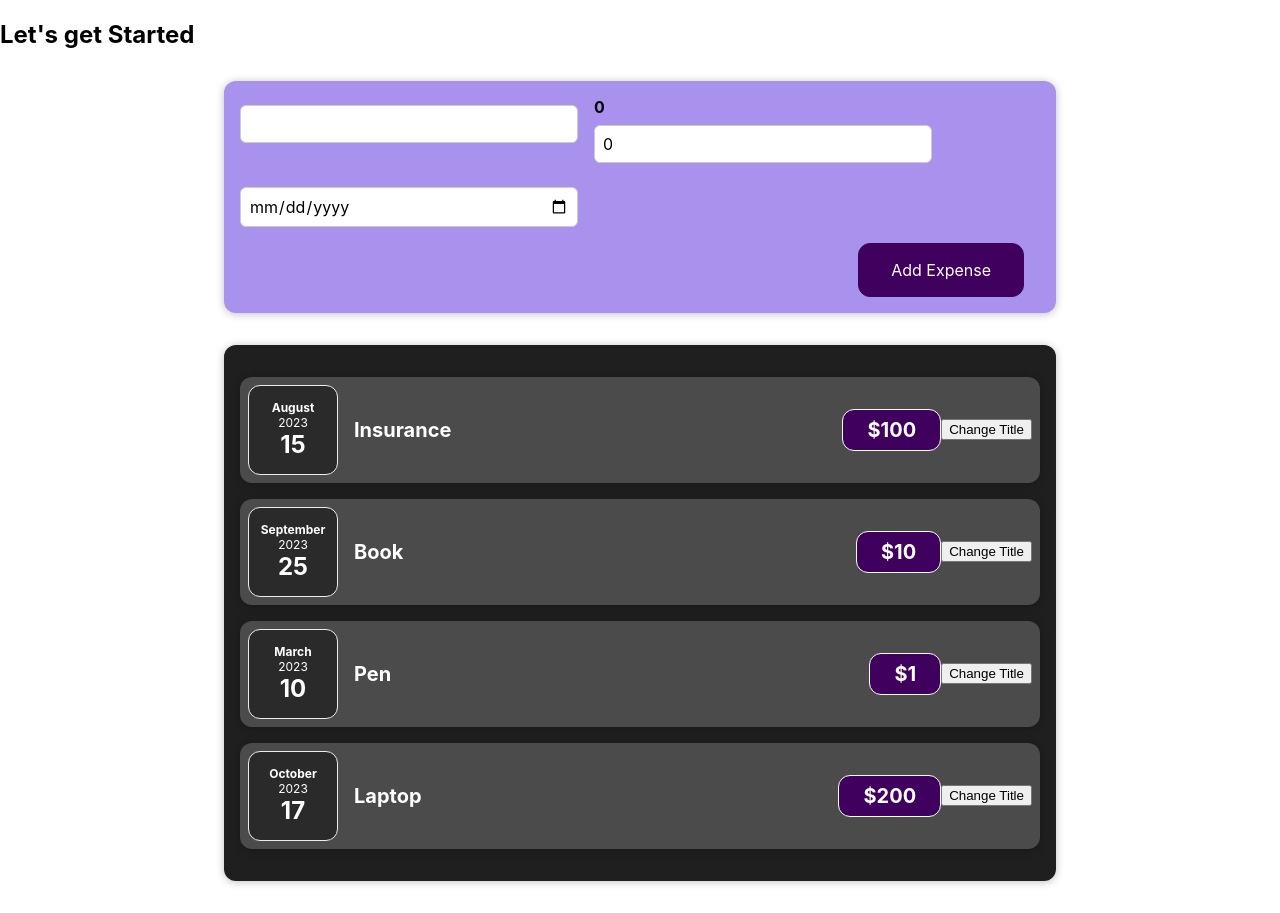
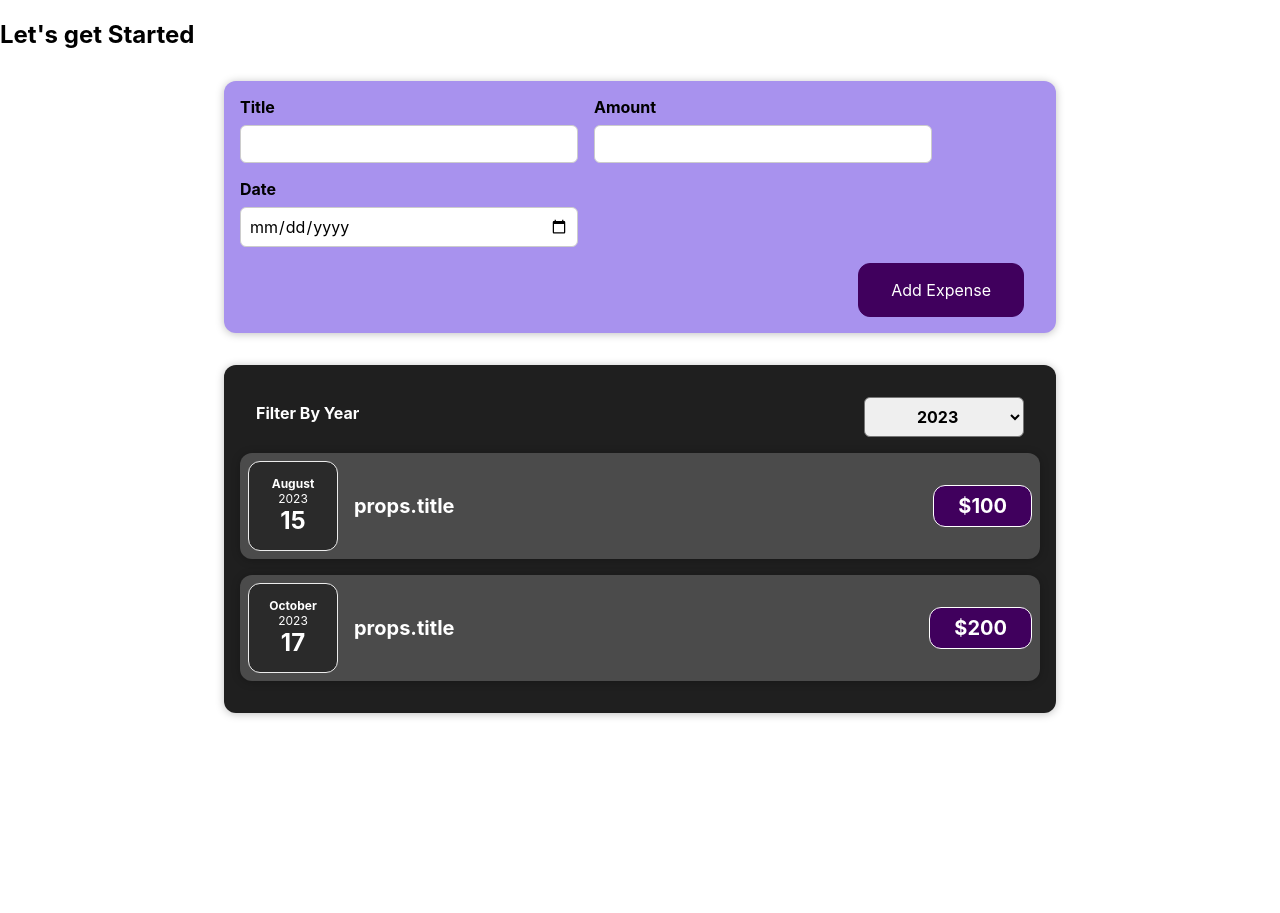
Before and after one commit to PREM-KUMAR-D/expense-tracker-react, a React (Create React App) app: page / in a window 1280 px wide. After the commit the page ends 800 px from the top, so only its background shows below. Built offline with nearby package versions, Linux system fonts and the light colour scheme.

Commit message:
expense year filter added

```diff
--- a/src/App.js
+++ b/src/App.js
@@ -2,18 +2,22 @@ import React,{useState} from "react";
 import Expenses from "./components/Expenses/Expenses";
 import NewExpenses  from "./components/NewExpense/NewExpense"
 
+const DUMMY_EXPENSES = [
+  { id: 1, title: "Insurance", date: new Date(2023, 7, 15), price: 100 },
+  { id: 2, title: "Book", date: new Date(2024, 8, 25), price: 10 },
+  { id: 3, title: "Pen", date: new Date(2025, 2, 10), price: 1 },
+  { id: 4, title: "Laptop", date: new Date(2023, 9, 17), price: 200 },
+];
 
 function App() {
-  const [expenses,setExpenses] = useState([
-    { id: 1, title: "Insurance", date: new Date(2023, 7, 15), price: 100 },
-    { id: 2, title: "Book", date: new Date(2023, 8, 25), price: 10 },
-    { id: 3, title: "Pen", date: new Date(2023, 2, 10), price: 1 },
-    { id: 4, title: "Laptop", date: new Date(2023, 9, 17), price: 200 },
-  ]);
+
+  const [expenses,setExpenses] = useState(DUMMY_EXPENSES);
 
   const addExpenseHandler =(expenseData)=>{
-    setExpenses([...expenses,expenseData]);
-    console.log(expenseData);
+    setExpenses((prev)=>{
+      return [expenseData, ...prev]
+    });
+
     console.log("Expenses after appending : ",expenses);
   }
 
--- a/src/components/Expenses/ExpenseItem.js
+++ b/src/components/Expenses/ExpenseItem.js
@@ -1,24 +1,21 @@
 // Write your code at the relevant places in the code below
-import React, { useState } from "react";
 import "./ExpenseItem.css";
 import ExpenseDate from "./ExpenseDate";
 import Card from "../UI/Card";
 
 const ExpenseItem = (props) => {
-  const [title, setTitle] = useState(props.title);
 
-  function buttonClickHandler() {
-    setTitle("New Title");
-  }
+
+
 
   return (
     <Card className="expense-item">
       <ExpenseDate date={props.date} />
       <div className="expense-item__description">
-        <h2>{title}</h2>
+        <h2>props.title</h2>
         <div className="expense-item__price">${props.price}</div>
       </div>
-      <button onClick={buttonClickHandler}>Change Title</button>
+
     </Card>
   );
 };
--- a/src/components/Expenses/Expenses.js
+++ b/src/components/Expenses/Expenses.js
@@ -1,11 +1,25 @@
+import React,{useState} from "react";
 import ExpenseItem from "./ExpenseItem";
+import ExpensesFilter from "./ExpensesFilter";
 import "./Expenses.css";
 import Card from "../UI/Card";
 
 function Expenses(props) {
+  const [filteredYear,setFilteredYear]= useState("2023");
+
+  const changeFilterHandler = (selectedYear)=>{
+    setFilteredYear(selectedYear);
+  }
+
+
   return (
     <Card className="expenses">
-      {props.expenses.map((expense) => {
+      <ExpensesFilter selected={filteredYear} onChangeFilter ={changeFilterHandler} />
+      {props.expenses
+      .filter((expense)=>{
+        return expense.date.getFullYear().toString() === filteredYear;
+      })
+      .map((expense) => {
         return (
           <ExpenseItem
             key={expense.id}
--- /dev/null
+++ b/src/components/Expenses/ExpensesFilter.css
@@ -0,0 +1,24 @@
+.expenses-filter {
+    color: white;
+    padding: 0 1rem;
+  }
+
+  .expenses-filter__control {
+    display: flex;
+    width: 100%;
+    align-items: center;
+    justify-content: space-between;
+    margin: 1rem 0;
+  }
+
+  .expenses-filter label {
+    font-weight: bold;
+    margin-bottom: 0.5rem;
+  }
+
+  .expenses-filter select {
+    font: inherit;
+    padding: 0.5rem 3rem;
+    font-weight: bold;
+    border-radius: 6px;
+  }
--- /dev/null
+++ b/src/components/Expenses/ExpensesFilter.js
@@ -0,0 +1,36 @@
+import React from "react";
+import "./ExpensesFilter.css";
+
+const ExpensesFilter=(props)=>{
+
+
+    const dropDownChangeHandler =(event)=>{
+        props.onChangeFilter(event.target.value);
+    }
+
+
+    return(
+        <div className="expenses-filter">
+            <div className="expenses-filter__control">
+                <label>Filter By Year</label>
+                <select value={props.selected} onChange={dropDownChangeHandler}>
+                    <option value={2023}>
+                        2023
+                    </option>
+                    <option value={2024}>
+                        2024
+                    </option>
+                    <option value={2025}>
+                        2025
+                    </option>
+
+                </select>
+
+
+            </div>
+        </div>
+
+    );
+}
+
+export default ExpensesFilter;
--- a/src/components/NewExpense/ExpenseForm.js
+++ b/src/components/NewExpense/ExpenseForm.js
@@ -6,7 +6,7 @@ import "./ExpenseForm.css";
 const ExpenseForm = (props) => {
   const [enteredTitle, setEnteredTitle] = useState("");
 
-  const [amount, setAmount] = useState(0);
+  const [amount, setAmount] = useState("");
   const [date, setDate] = useState("");
 
 
@@ -33,7 +33,7 @@ const ExpenseForm = (props) => {
     console.log(expenseData);
     props.onSaveExpenseData(expenseData);
     setEnteredTitle('');
-    setAmount(0);
+    setAmount('');
     setDate('');
 
   };
@@ -44,15 +44,15 @@ const ExpenseForm = (props) => {
     <form onSubmit={formSubmitHandler}>
       <div className="new-expense__controls">
         <div className="new-expense__control">
-          <label htmlFor="title">{enteredTitle}</label>
+          <label htmlFor="title">Title</label>
           <input type="text" id="title" value={enteredTitle} onChange={titleChangeHandler} />
         </div>
         <div className="new-expense__control">
-          <label htmlFor="amount">{amount}</label>
+          <label htmlFor="amount">Amount</label>
           <input type="number" id="amount" value={amount} onChange={amountChangeHandler} />
         </div>
         <div className="new-expense__control">
-          <label htmlFor="date">{date}</label>
+          <label htmlFor="date">Date</label>
           <input
             type="date"
             value={date}
--- a/src/components/NewExpense/NewExpense.js
+++ b/src/components/NewExpense/NewExpense.js
@@ -6,7 +6,7 @@ const NewExpense = (props) => {
 
   const saveExpenseDataHandler =(expenseData)=>{
     expenseData = {...expenseData,id:Math.random().toString()};
-    console.log(expenseData)
+
     props.onAddExpense(expenseData);
   }
 
```
